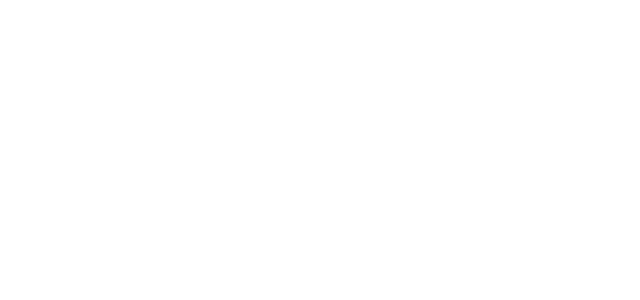
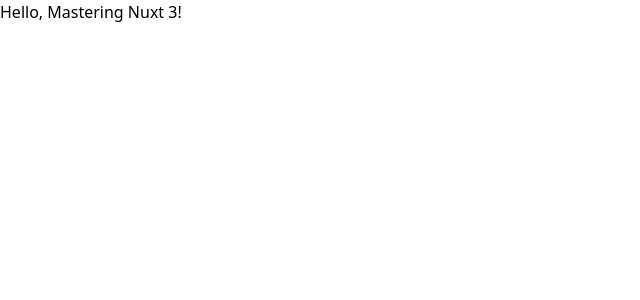
Before and after one commit to dev-mohammadrezaahmadi/coursfiy, a Nuxt app: page / in a window 1280 px wide. Shown: the top 300 px of the page, without its empty margins (0-640 px from the left). Built offline with nearby package versions, Linux system fonts and the light colour scheme.

Commit message:
feat: add home page, root page

```diff
--- /dev/null
+++ b/pages/index.vue
@@ -0,0 +1,5 @@
+<template>
+<div >
+    <h1>Hello, Mastering Nuxt 3!</h1>
+</div>
+</template>
```
